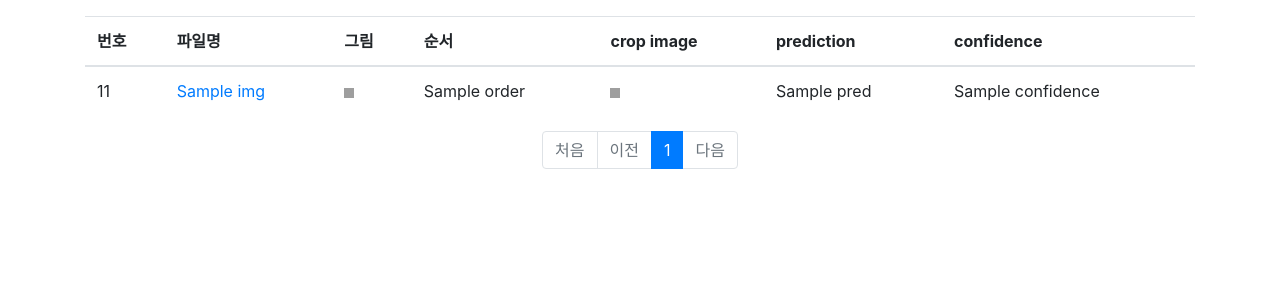
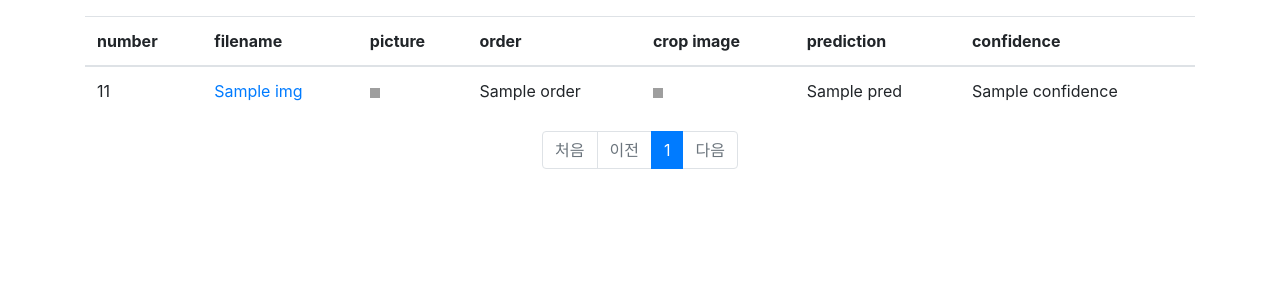
Before and after one commit to overthecloud75/ocrweb, a Flask app: template templates/train/train.html in a window 1280 px wide. Shown: the part 57-357 px from the top of the page. Run offline with Flask 2, Linux system fonts and the light colour scheme; the template is opened without the code that fills it: most values are stand-ins (such as "Sample title", 1, 10 or a date in 2020); parts of the project's set-up code (start-up, migrations or seed data) failed here and were passed over; some libraries are stand-ins or nearby versions; grey boxes are pictures that could not be loaded.

Commit message:
README.md

```diff
--- a/templates/train/train.html
+++ b/templates/train/train.html
@@ -5,10 +5,10 @@
     <table class="table">
         <thead>
         <tr>
-            <th>번호</th>
-            <th>파일명</th>
-            <th>그림</th>
-            <th>순서</th>
+            <th>number</th>
+            <th>filename</th>
+            <th>picture</th>
+            <th>order</th>
             <th>crop image</th>
             <th>prediction</th>
             <th>confidence</th>
```
Also changed, not shown: README.md.
